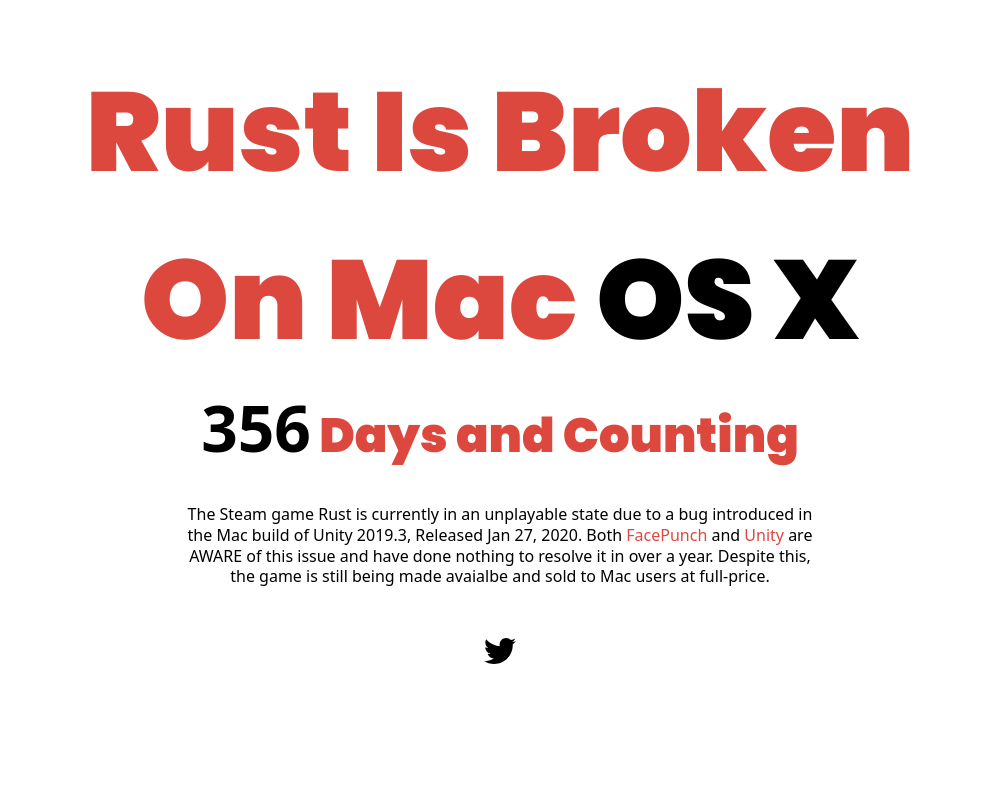
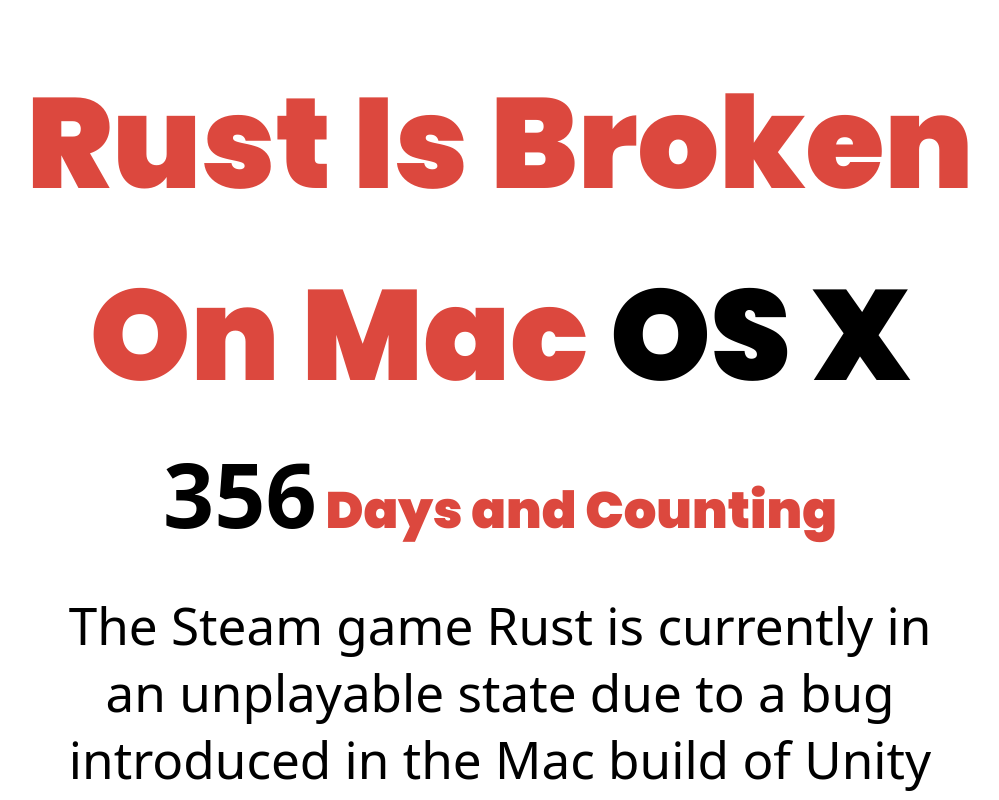
Before and after one commit to hvanlear/FixRustSite, a plain HTML site: page index.html in a window 1280 px wide. Shown: the top 800 px of the page, without its empty margins (140-1139 px from the left). Drawn offline with Linux system fonts and the light colour scheme.

Commit message:
responseive

```diff
--- a/style.css
+++ b/style.css
@@ -11,13 +11,13 @@
 }
 
 h1 {
-  font-size: 7rem;
+  font-size: 10vw;
   font-family: "Poppins", sans-serif;
 }
 
 .daysCounter {
   font-family: "Poppins", sans-serif;
-  font-size: 3rem;
+  font-size: 4vw;
 }
 
 h1,
@@ -33,10 +33,11 @@
 .desc {
   margin-left: auto;
   margin-right: auto;
-  width: 40rem;
+  width: 70vw;
   font-family: system-ui;
-  margin-top: 2rem;
+  margin-top: 3vw;
   line-height: 1.3;
+  font-size: 4vw;
 }
 
 .IconTwitter {
@@ -55,7 +56,7 @@
 #days {
   transition: --num 5s;
   counter-set: num var(--num);
-  font: 800 4rem system-ui;
+  font: 800 7vw system-ui;
 }
 #days::after {
   content: counter(num);
```
